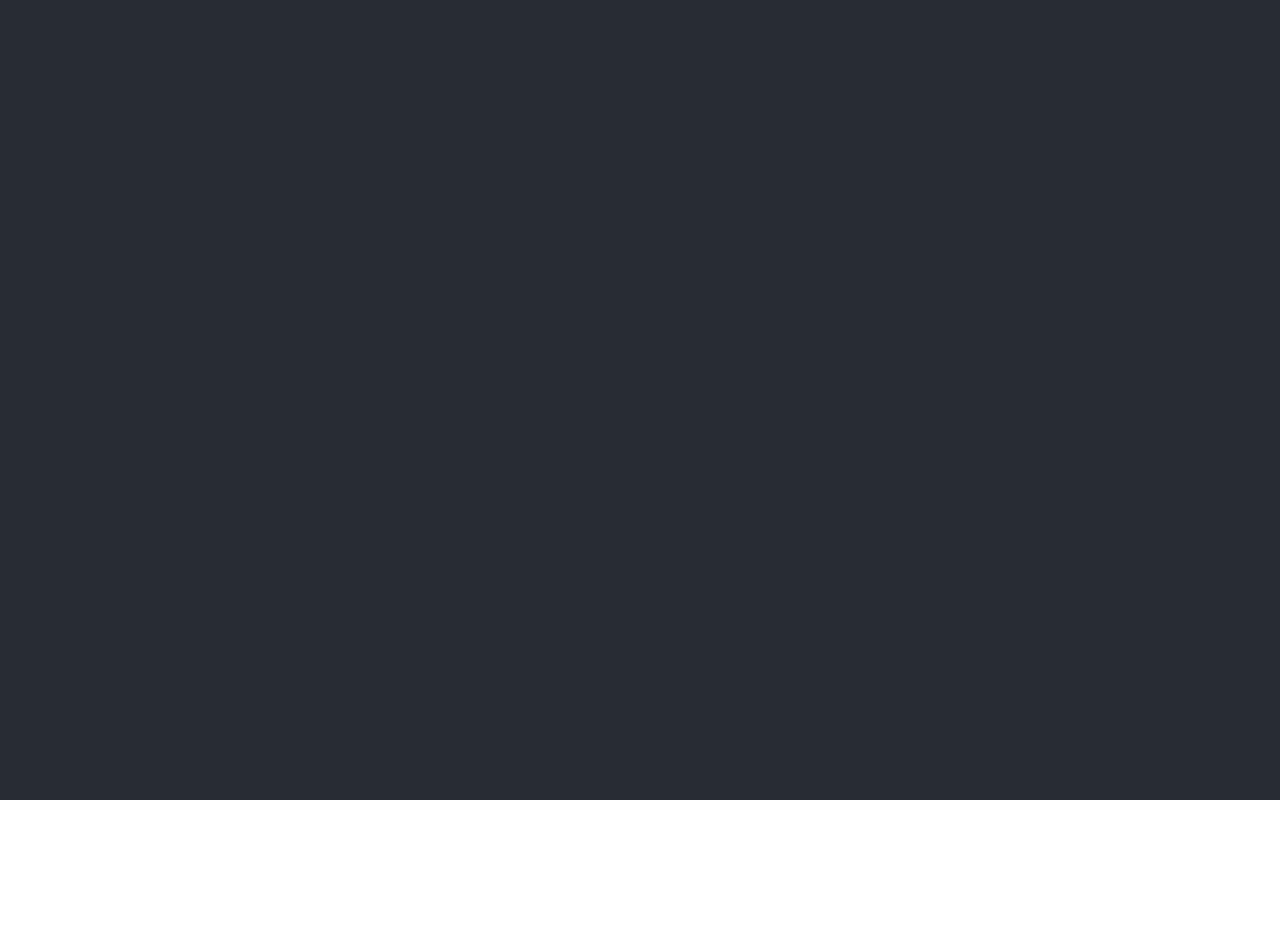
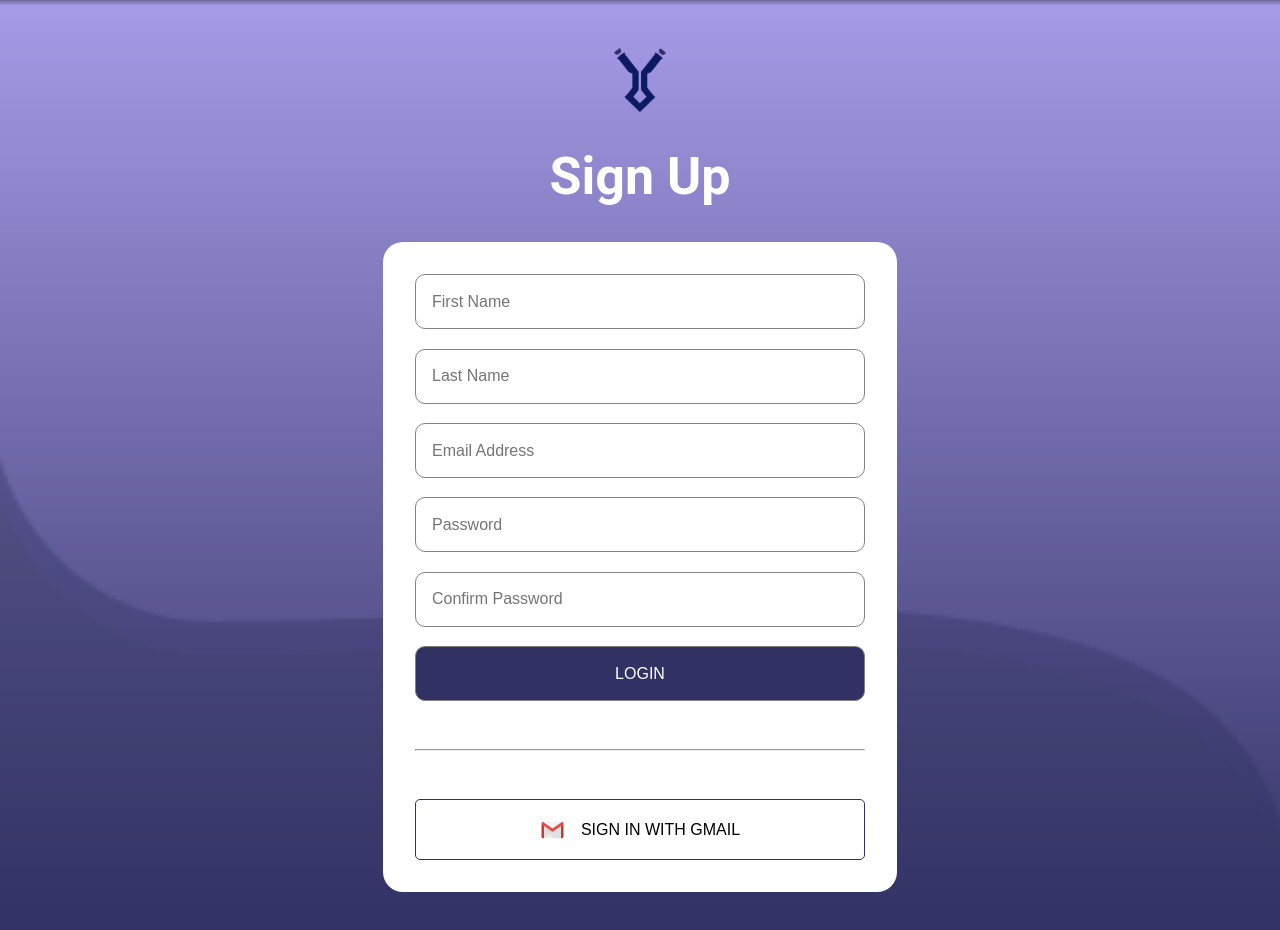
Before and after one commit to BanksMustapha7/antigen, a React (Create React App) app: page /signup in a window 1280 px wide. Shown: the top 930 px of the page. Before the commit the page ends 800 px from the top, so only its background shows below. Built offline with nearby package versions, Linux system fonts and the light colour scheme.

Commit message:
Done with ui designs for both pages

```diff
--- a/src/Pages/LoginPage/LoginPage.jsx
+++ b/src/Pages/LoginPage/LoginPage.jsx
@@ -1,5 +1,5 @@
 import React from "react";
-import "./loginpage.css";
+import "../loginpage.css";
 import Group287 from "../../assets/Group287.png";
 import Google from "../../assets/google.png";
 import Fb from "../../assets/fb.png";
@@ -16,17 +16,19 @@ function LoginPage() {
             <input type="email" placeholder="Email Address" />
             <input type="password" placeholder="Password" />
           </div>
-          <button type="submit">LOGIN</button>
+          <button type="submit" className="click">
+            LOGIN
+          </button>
         </form>
 
         <hr />
 
         <div className="authbox">
-          <button className="google">
+          <button className="google click">
             <img src={Google} alt="google" />
             <span>SIGN IN WITH GMAIL</span>
           </button>
-          <button className="fb">
+          <button className="fb click">
             <img src={Fb} alt="FB" />
             <span>CONTINUE WITH FACEBOOK</span>
           </button>
--- a/src/Pages/LoginPage/loginpage.css
+++ /dev/null
@@ -1,85 +0,0 @@
-.div {
-    display: grid;
-    height: 100vh;
-    grid-template-rows: 30% 1fr;
-}
-
-.div .top {
-    background-image: url(../../assets/Group\ 290.png);
-    background-position: center;
-    background-size: cover;
-    display: grid;
-    place-content: center;
-    padding: 1rem;
-}
-
-.div .top img {
-    width: 3.3rem;
-    margin: 0 auto;
-    margin-top: -1.5rem;
-}
-
-.div .top h1 {
-    color: #fff;
-    font-family: Roboto, Oxygen, Ubuntu, Cantarell, 'Open Sans', 'Helvetica Neue', sans-serif;
-}
-
-.div .bottom {
-    padding: 1.2rem;
-}
-
-.div .bottom form,
-.bottom form div {
-    display: grid;
-    gap: 1.2rem;
-}
-
-.div .bottom form div input,
-.bottom form button,
-.authbox button {
-    border-radius: 10px;
-    border: 1px solid #828282;
-    padding: 1.1rem 1rem;
-    font-size: 16px;
-}
-
-.bottom form button {
-    color: #fff;
-    background: #313163;
-}
-
-.authbox {
-    width: 100%;
-    display: grid;
-    gap: 1.2rem;
-}
-
-.authbox button {
-    display: flex;
-    align-items: center;
-    justify-content: center;
-    gap: 1rem;
-}
-
-.authbox .google {
-    border: 1px solid #313163;
-    border-radius: 5px !important;
-    background: #fff;
-}
-
-.authbox .fb {
-    background: #ACDBFF;
-    border: unset;
-    border-radius: 5px;
-}
-
-.bottom h4 {
-    color: #4f4f4f;
-    font-weight: 500;
-    font-size: 14px;
-    text-align: center;
-}
-
-.bottom h4 span {
-    text-decoration: underline;
-}
--- a/src/Pages/SignupPage/SignupPage.jsx
+++ b/src/Pages/SignupPage/SignupPage.jsx
@@ -1,7 +1,93 @@
-import React from "react";
+import React, { useState } from "react";
+import "../loginpage.css";
+import Group287 from "../../assets/Group287.png";
+import Google from "../../assets/google.png";
+import Cross from "../../assets/cross.png";
+import Group6 from "../../assets/Group 6.png";
+function SignupPage() {
+  const [showRequire, setShow] = useState(false);
+  const [char, setChar] = useState(false);
+  const [casing, setCase] = useState(false);
+  const [num, setNum] = useState(false);
 
-function SignupPage() {
-  return <div></div>;
+  const styles = {
+    passwordRequire: {
+      color: char === false ? "red" : "green",
+    },
+  };
+  const show = () => {
+    setShow(false) ? setShow(true) : setShow(false);
+  };
+
+  return (
+    <div className="div">
+      <div className="top">
+        <img src={Group287} alt="antigen-logo" srcset="" />
+        <h1>Sign Up</h1>
+      </div>
+
+      <div className="bottom">
+        <form action="">
+          <div>
+            <input type="text" name="" id="" placeholder="First Name" />
+            <input type="text" name="" id="" placeholder="Last Name" />
+            <input type="email" placeholder="Email Address" />
+            <input type="password" placeholder="Password" />
+
+            {showRequire && (
+              <div className="require">
+                <small style={styles.passwordRequire}>
+                  <span>
+                    <img
+                      className="required"
+                      src={(char === false && Cross) || Group6}
+                      alt="tick"
+                      srcset=""
+                    />
+                  </span>
+                  8 Characters Minimum
+                </small>
+                <small style={styles.passwordRequire}>
+                  <span>
+                    <img
+                      className="required"
+                      src={(casing === false && Cross) || Group6}
+                      alt="tick"
+                    />
+                  </span>
+                  One Uppercase and One Lowercase
+                </small>
+                <small style={styles.passwordRequire}>
+                  <span>
+                    <img
+                      className="required"
+                      src={(num === false && Cross) || Group6}
+                      alt="tick"
+                    />
+                  </span>
+                  One Number
+                </small>
+              </div>
+            )}
+
+            <input type="password" placeholder="Confirm Password" />
+          </div>
+          <button type="submit" className="click">
+            LOGIN
+          </button>
+        </form>
+
+        <hr />
+
+        <div className="authbox">
+          <button className="google click">
+            <img src={Google} alt="google" />
+            <span>SIGN IN WITH GMAIL</span>
+          </button>
+        </div>
+      </div>
+    </div>
+  );
 }
 
 export default SignupPage;
--- /dev/null
+++ b/src/Pages/loginpage.css
@@ -0,0 +1,164 @@
+.div {
+    display: grid;
+    height: 100%;
+    width: 100%;
+    grid-template-rows: 30% 1fr;
+}
+
+.div .top {
+    background-image: url(../assets/Group\ 290.png);
+    background-position: center;
+    background-size: cover;
+    display: grid;
+    place-content: center;
+    padding: 1rem;
+}
+
+.div .top img {
+    width: 3.3rem;
+    margin: 0 auto;
+    margin-top: -1.5rem;
+}
+
+.div .top h1 {
+    color: #fff;
+    font-family: Roboto, Oxygen, Ubuntu, Cantarell, 'Open Sans', 'Helvetica Neue', sans-serif;
+}
+
+.div .bottom {
+    /* border: 1px dashed red; */
+    padding: 1.2rem;
+}
+
+.div .bottom form,
+.bottom form div {
+    display: grid;
+    gap: 1.2rem;
+}
+
+.div .bottom form div input,
+.bottom form button,
+.authbox button {
+    border-radius: 10px;
+    border: 1px solid #828282;
+    padding: 1.1rem 1rem;
+    font-size: 16px;
+}
+
+.div .bottom form div input {
+    -webkit-transition: .1s;
+    transition: .1s;
+    outline: none;
+}
+
+.div .bottom form div input:focus {
+    border: 2px solid rgb(212, 183, 16);
+}
+
+.bottom form button {
+    color: #fff;
+    background: #313163;
+}
+
+.bottom hr {
+    background-color: #000;
+    margin: 3rem 0;
+}
+
+.authbox {
+    width: 100%;
+    display: grid;
+    gap: 1.4rem;
+}
+
+.authbox button {
+    display: flex;
+    align-items: center;
+    justify-content: center;
+    gap: 1rem;
+}
+
+.authbox .google {
+    border: 1px solid #313163;
+    border-radius: 5px !important;
+    background: #fff;
+}
+
+.authbox .fb {
+    background: #ACDBFF;
+    border: unset;
+    border-radius: 5px;
+}
+
+.bottom h4 {
+    color: #4f4f4f;
+    font-weight: 500;
+    font-size: 14px;
+    text-align: center;
+}
+
+.bottom h4 span {
+    text-decoration: underline;
+}
+
+.click {
+    cursor: pointer;
+}
+
+.click:active {
+    transform: scale(.99);
+}
+
+.require small {
+    font-size: 12px;
+    display: flex;
+    align-items: center;
+    gap: .5rem;
+}
+
+.required {
+    height: 14px;
+    width: 14px;
+}
+
+@media screen and (min-width: 768px) {
+    .div {
+        background-image: linear-gradient(#a69be79d, #313163), url(../assets/Group\ 290.png);
+        background-position: center;
+        background-size: cover;
+        grid-template-rows: max-content auto;
+        place-content: bottom;
+        min-height: 90vh;
+        padding: 3rem 0;
+    }
+
+    .div .top {
+        background-image: unset;
+    }
+
+    .div .top {
+        padding: unset;
+
+    }
+
+    .div .top img {
+        margin: 0 auto;
+    }
+
+    .div .bottom {
+        margin: 0 auto;
+        min-width: 450px;
+        padding: 2rem;
+        background-color: #fff;
+        height: max-content;
+        border-radius: 20px;
+    }
+
+    .bottom h4 {
+        /* color: #fff; */
+    }
+
+    .authbox .google {
+        /* border: unset; */
+    }
+}
```
Also changed, not shown: src/assets/Group 6.png (added), src/assets/cross.png (added).
